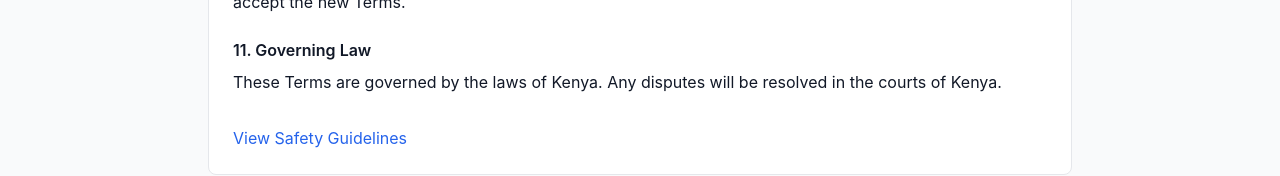
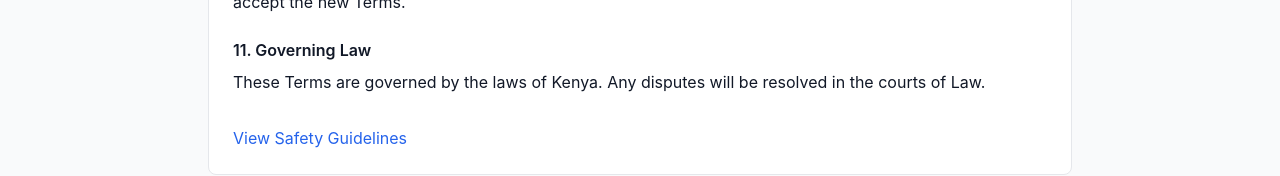
Before and after one commit to Meshtech254/Drivers.mvp, a Next.js app: page /terms in a window 1280 px wide. Shown: the part 1312-1488 px from the top of the page. Built offline with nearby package versions, Linux system fonts and the light colour scheme; no server answers.

Commit message:
18th commit

```diff
--- a/pages/terms.js
+++ b/pages/terms.js
@@ -51,7 +51,7 @@ export default function Terms() {
 						</section>
 						<section>
 							<h2 className="font-semibold mb-2">11. Governing Law</h2>
-							<p>These Terms are governed by the laws of Kenya. Any disputes will be resolved in the courts of Kenya.</p>
+							<p>These Terms are governed by the laws of Kenya. Any disputes will be resolved in the courts of Law.</p>
 						</section>
 						<div className="pt-2">
 							<a href="/safety" className="text-blue-600 hover:underline">View Safety Guidelines</a>
```
